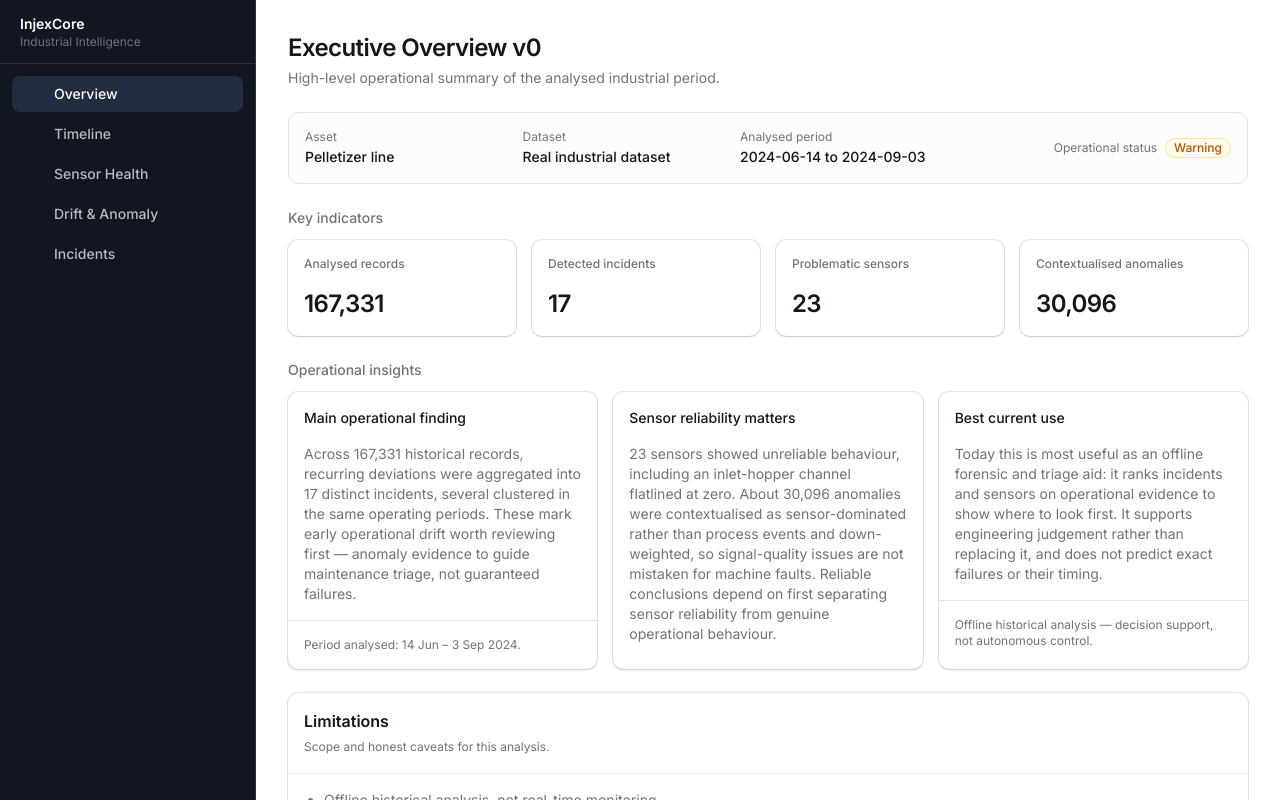
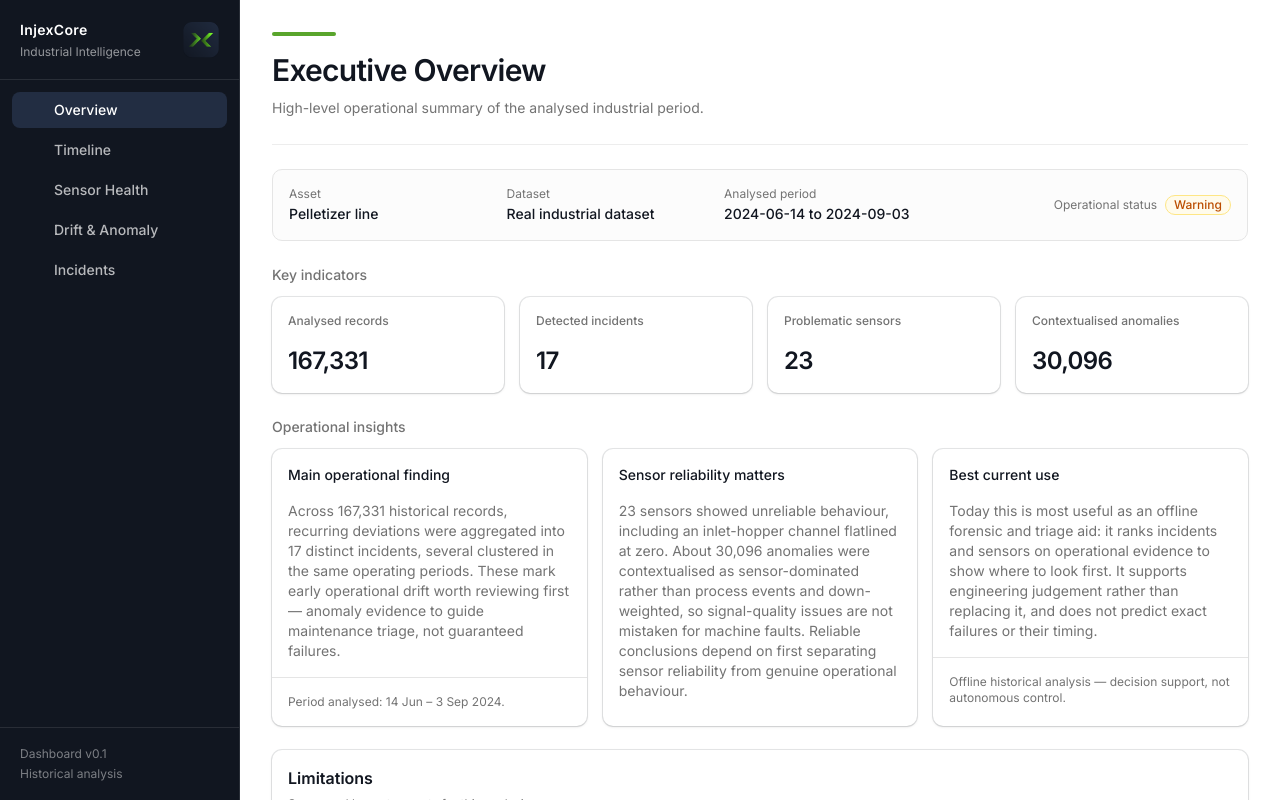
Before and after one commit to SagueLL/InjexCore, a Next.js app in the folder apps/dashboard/: page /overview in a window 1280 px wide. Shown: the top 800 px of the page. Built offline with nearby package versions, Linux system fonts and the light colour scheme; some icons are missing.

Commit message:
style(dashboard): polish app-shell, sidebar and page header

```diff
--- a/apps/dashboard/src/app/overview/page.tsx
+++ b/apps/dashboard/src/app/overview/page.tsx
@@ -11,7 +11,7 @@ export default function OverviewPage() {
   return (
     <div className="space-y-6">
       <PageHeader
-        title="Executive Overview v0"
+        title="Executive Overview"
         description="High-level operational summary of the analysed industrial period."
       />
 
--- a/apps/dashboard/src/components/app/app-shell.tsx
+++ b/apps/dashboard/src/components/app/app-shell.tsx
@@ -5,20 +5,39 @@ import { SidebarNav } from "@/components/app/sidebar-nav";
 export function AppShell({ children }: { children: React.ReactNode }) {
   return (
     <div className="flex min-h-screen w-full bg-background text-foreground">
-      <aside className="flex w-64 shrink-0 flex-col border-r border-sidebar-border bg-sidebar">
-        <div className="flex h-16 items-center border-b border-sidebar-border px-5">
-          <Link href="/overview" className="flex flex-col leading-tight">
-            <span className="text-sm font-semibold text-sidebar-foreground">
-              InjexCore
-            </span>
-            <span className="text-xs text-muted-foreground">
-              Industrial Intelligence
-            </span>
+      <aside className="sticky top-0 flex h-screen w-60 shrink-0 flex-col border-r border-sidebar-border bg-[var(--injex-navy)]">
+        <div className="flex h-20 items-center border-b border-sidebar-border px-5">
+          <Link href="/overview" className="grid w-full grid-cols-[1fr_auto] items-center gap-4">
+
+            <div className="min-w-0">
+              <p className="text-sm font-semibold tracking-wide text-white">
+                InjexCore
+              </p>
+              <p className="mt-1 whitespace-nowrap text-xs text-white/55">
+                Industrial Intelligence
+              </p>
+            </div>
+
+            <img
+              src="/brand/ICONO_MARCO.png"
+              alt="Injex Logo"
+              className="h-9 w-9 shrink-0"
+            />
+
           </Link>
         </div>
+
         <SidebarNav />
-      </aside>
-      <main className="flex-1 overflow-x-hidden">
+          <div className="mt-auto border-t border-white/10 px-5 py-4">
+            <p className="text-xs leading-5 text-white/45">
+            Dashboard v0.1
+              <br />
+              Historical analysis
+            </p>
+          </div>
+        </aside>
+
+      <main className="min-w-0 flex-1 overflow-x-hidden">
         <div className="mx-auto max-w-7xl px-6 py-8 lg:px-8">{children}</div>
       </main>
     </div>
--- a/apps/dashboard/src/components/app/page-header.tsx
+++ b/apps/dashboard/src/components/app/page-header.tsx
@@ -5,13 +5,16 @@ interface PageHeaderProps {
 
 export function PageHeader({ title, description }: PageHeaderProps) {
   return (
-    <div className="space-y-1">
-      <h1 className="text-2xl font-semibold tracking-tight text-foreground">
-        {title}
-      </h1>
-      {description ? (
-        <p className="text-sm text-muted-foreground">{description}</p>
-      ) : null}
-    </div>
+    <header className="border-b border-border/70 pb-6">
+      <div className="mb-4 h-1 w-16 rounded-full bg-[var(--injex-green)]" />
+
+        <h1 className="text-3xl font-semibold tracking-tight text-foreground">
+          {title}
+        </h1>
+
+        {description ? (
+          <p className="mt-2 max-w-3xl text-sm leading-6 text-muted-foreground">{description}</p>
+        ) : null}
+    </header>
   );
 }
--- a/apps/dashboard/src/components/app/sidebar-nav.tsx
+++ b/apps/dashboard/src/components/app/sidebar-nav.tsx
@@ -27,7 +27,16 @@ export function SidebarNav() {
                 : "text-sidebar-foreground/70 hover:bg-sidebar-accent/50 hover:text-sidebar-foreground",
             )}
           >
-            <HugeiconsIcon icon={item.icon} size={18} strokeWidth={2} />
+            <HugeiconsIcon
+            icon={item.icon}
+            size={18}
+            strokeWidth={2}
+            className={cn(
+              "shrink-0 transition-colors",
+              isActive
+                ? "text-white" : "text-white/55 group-hover:text-white",
+            )}
+            />
             <span>{item.title}</span>
           </Link>
         );
```
Also changed, not shown: apps/dashboard/public/brand/ICONO_MARCO.png (added).
